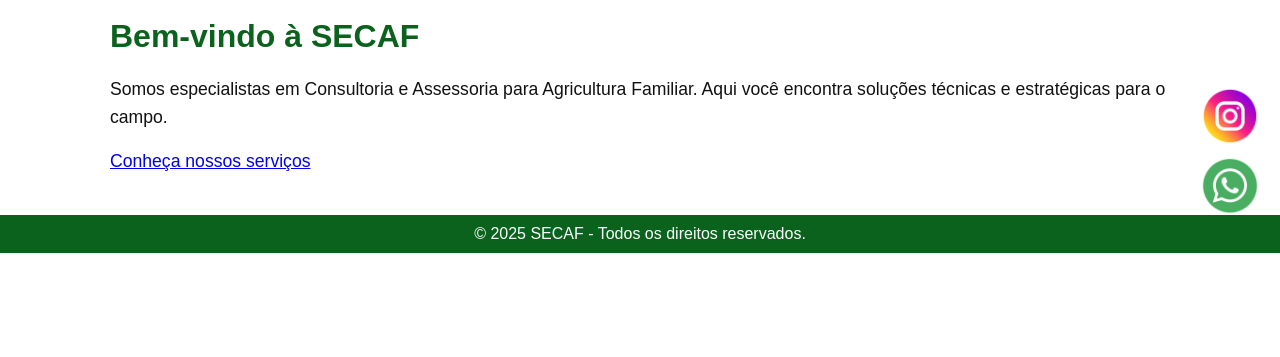
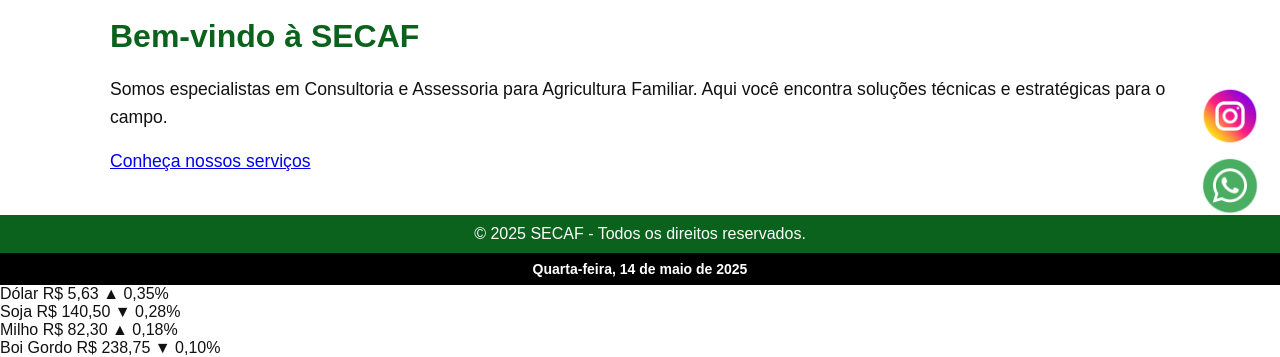
Before and after one commit to Renatocruz-eng/novo-site, a plain HTML site: page index.html in a window 1280 px wide. Shown: the part 560-917 px from the top of the page. Before the commit the page ends 813 px from the top, so only its background shows below. Drawn offline with Linux system fonts and the light colour scheme.

Commit message:
Data em tempo real adicionada no topo

```diff
--- a/index.html
+++ b/index.html
@@ -44,5 +44,50 @@
   </a>
 </div>
 </section>
+<!-- INÍCIO BARRA DE DATA E COTAÇÕES -->
+<div class="barra-topo">
+  <div class="data-atual" id="data-atual"></div>
+</div>
+
+<div class="cotacoes-container">
+  <div class="cotacao">
+    <span class="titulo">Dólar</span>
+    <span class="valor">R$ 5,63</span>
+    <span class="variacao positiva">▲ 0,35%</span>
+  </div>
+  <div class="cotacao">
+    <span class="titulo">Soja</span>
+    <span class="valor">R$ 140,50</span>
+    <span class="variacao negativa">▼ 0,28%</span>
+  </div>
+  <div class="cotacao">
+    <span class="titulo">Milho</span>
+    <span class="valor">R$ 82,30</span>
+    <span class="variacao positiva">▲ 0,18%</span>
+  </div>
+  <div class="cotacao">
+    <span class="titulo">Boi Gordo</span>
+    <span class="valor">R$ 238,75</span>
+    <span class="variacao negativa">▼ 0,10%</span>
+  </div>
+</div>
+<!-- FIM BARRA DE DATA E COTAÇÕES -->
+
+<script>
+  // Adiciona a data atual em tempo real no formato: Terça-feira, 14 de Maio de 2025
+  const diasSemana = ["Domingo", "Segunda-feira", "Terça-feira", "Quarta-feira", "Quinta-feira", "Sexta-feira", "Sábado"];
+  const meses = ["janeiro", "fevereiro", "março", "abril", "maio", "junho", "julho", "agosto", "setembro", "outubro", "novembro", "dezembro"];
+
+  const hoje = new Date();
+  const diaSemana = diasSemana[hoje.getDay()];
+  const dia = hoje.getDate().toString().padStart(2, '0');
+  const mes = meses[hoje.getMonth()];
+  const ano = hoje.getFullYear();
+
+  const dataFormatada = `${diaSemana}, ${dia} de ${mes} de ${ano}`;
+  document.getElementById('data-atual').textContent = dataFormatada;
+</script>
+
 </body>
+
 </html>
--- a/style.css
+++ b/style.css
@@ -185,3 +185,15 @@ label {
   height: 100%;
   object-fit: cover;
 }
+.barra-topo {
+  background-color: #000;
+  color: #fff;
+  padding: 8px 0;
+  text-align: center;
+  font-family: Arial, sans-serif;
+  font-size: 14px;
+}
+
+.data-atual {
+  font-weight: bold;
+}
```
